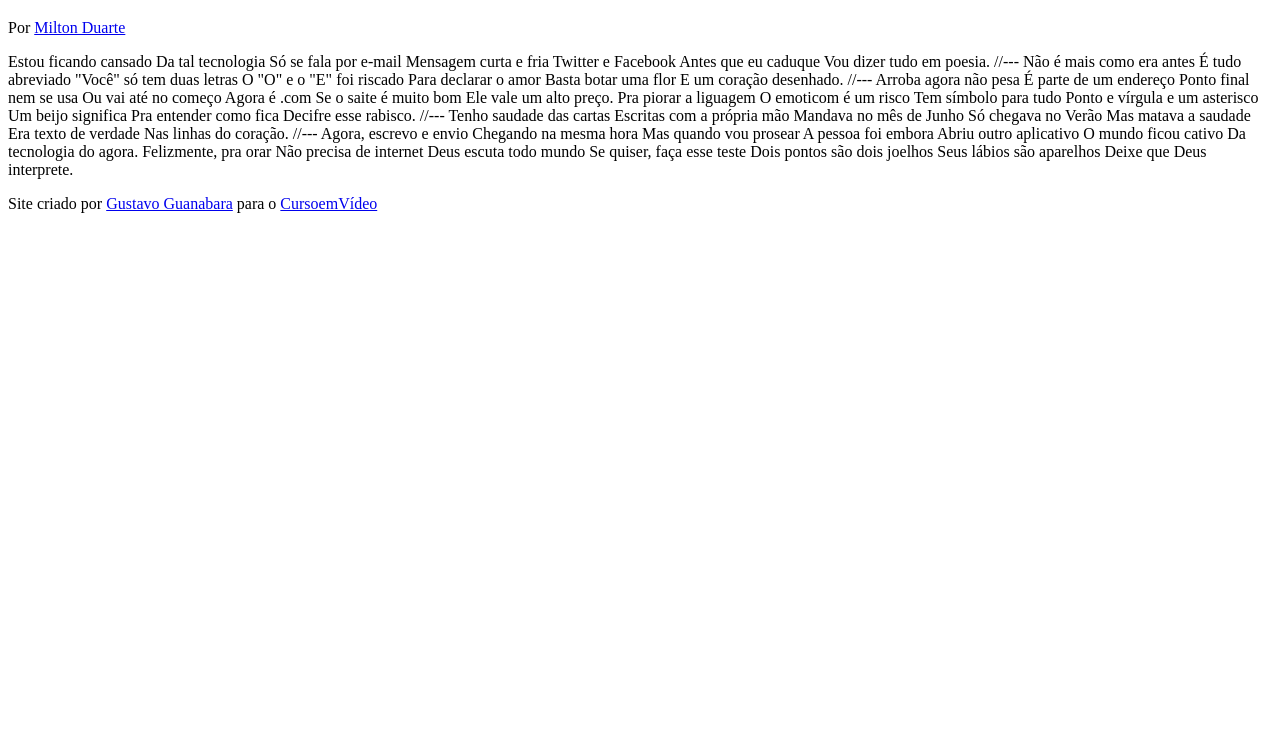
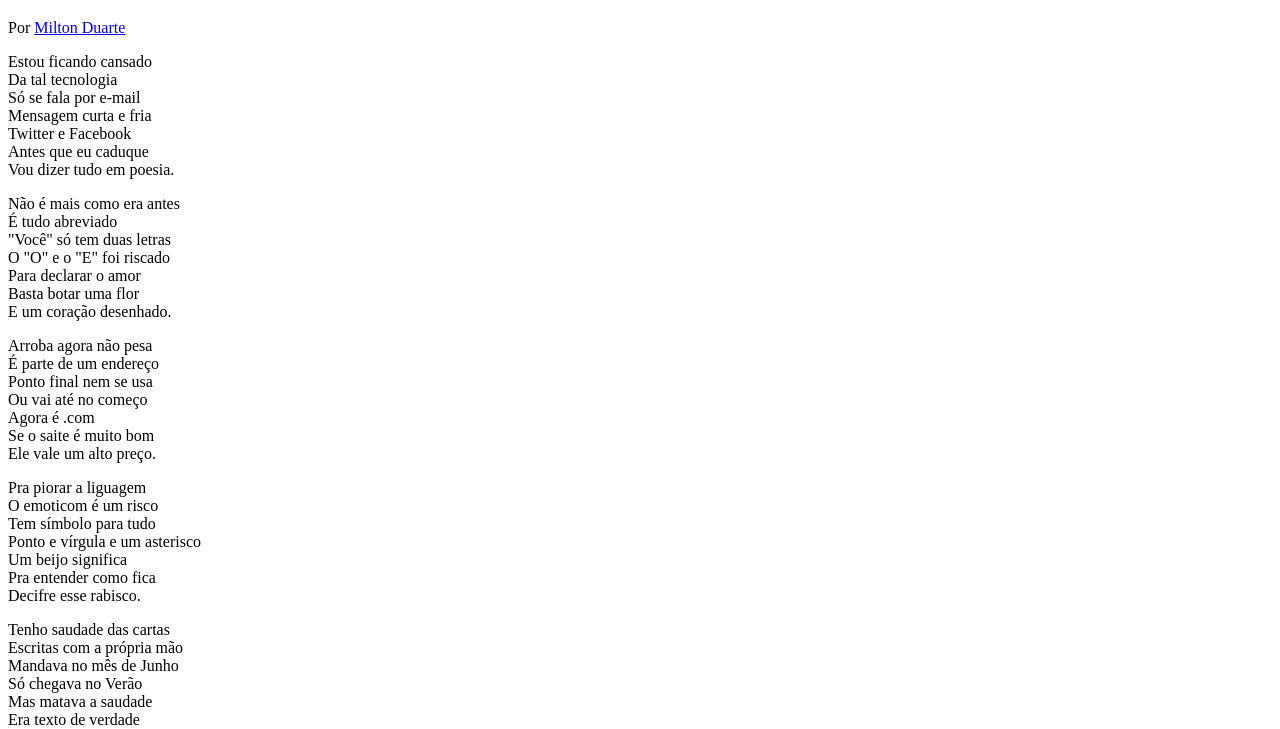
Before and after one commit to GabSilvaCosta/html-css3, a plain HTML site: page Desafios HTML 5/desafio-012/index.html in a window 1280 px wide. Shown: the part 61-790 px from the top of the page. Drawn offline with Linux system fonts and the light colour scheme.

Commit message:
atualizações desafio012

```diff
--- /dev/null
+++ b/Desafios HTML 5/desafio-012/estilo/style.css
@@ -0,0 +1 @@
+@charset "UTF-8";
--- a/Desafios HTML 5/desafio-012/index.html
+++ b/Desafios HTML 5/desafio-012/index.html
@@ -4,78 +4,97 @@
     <meta charset="UTF-8">
     <meta name="viewport" content="width=device-width, initial-scale=1.0">
     <title>Cordel Moderno</title>
+    <link rel="stylesheet" href="estilo/style.css">
 </head>
 <body>
     <header>
         <h1>Cordel Moderno</h1>
             <p>
-                Por <a href="https://www.recantodasletras.com.br/poesias/3186743]" target="_blank">Milton Duarte</a>
+                Por <a href="https://www.recantodasletras.com.br/poesias/3186743" target="_blank">Milton Duarte</a>
             </p>
     </header>
 
-    Estou ficando cansado
-    Da tal tecnologia
-    Só se fala por e-mail
-    Mensagem curta e fria
-    Twitter e Facebook
-    Antes que eu caduque
-    Vou dizer tudo em poesia.
+    <section>
+        <p>
+            Estou ficando cansado <br>
+            Da tal tecnologia <br>
+            Só se fala por e-mail <br>
+            Mensagem curta e fria <br>
+            Twitter e Facebook <br>
+            Antes que eu caduque <br>
+            Vou dizer tudo em poesia.
+        </p>
+    </section>
 
-    //---
+    <section>
+        <p>
+            Não é mais como era antes <br>
+            É tudo abreviado <br>
+            "Você" só tem duas letras <br>
+            O "O" e o "E" foi riscado <br>
+            Para declarar o amor <br>
+            Basta botar uma flor <br>
+            E um coração desenhado.
+        </p>
+    </section>
 
-    Não é mais como era antes
-    É tudo abreviado
-    "Você" só tem duas letras
-    O "O" e o "E" foi riscado
-    Para declarar o amor
-    Basta botar uma flor
-    E um coração desenhado.
+    <section>
+        <p>
+            Arroba agora não pesa <br>
+            É parte de um endereço <br>
+            Ponto final nem se usa <br>
+            Ou vai até no começo <br>
+            Agora é .com <br>
+            Se o saite é muito bom <br>
+            Ele vale um alto preço. <br>
+        </p>
 
-    //---
+        <p>
+            Pra piorar a liguagem <br>
+            O emoticom é um risco <br>
+            Tem símbolo para tudo <br>
+            Ponto e vírgula e um asterisco <br>
+            Um beijo significa <br>
+            Pra entender como fica <br>
+            Decifre esse rabisco.
+        </p>
 
-    Arroba agora não pesa
-    É parte de um endereço
-    Ponto final nem se usa
-    Ou vai até no começo
-    Agora é .com
-    Se o saite é muito bom
-    Ele vale um alto preço.
+    </section>
 
-    Pra piorar a liguagem
-    O emoticom é um risco
-    Tem símbolo para tudo
-    Ponto e vírgula e um asterisco
-    Um beijo significa
-    Pra entender como fica
-    Decifre esse rabisco.
+    <section>
+        <p>
+            Tenho saudade das cartas <br>
+            Escritas com a própria mão <br>
+            Mandava no mês de Junho <br>
+            Só chegava no Verão <br>
+            Mas matava a saudade <br>
+            Era texto de verdade <br>
+            Nas linhas do coração.
+        </p>
+    </section>
 
-    //---
+    <section>
+        <p>
+            Agora, escrevo e envio <br>
+            Chegando na mesma hora <br>
+            Mas quando vou prosear <br>
+            A pessoa foi embora <br>
+            Abriu outro aplicativo <br>
+            O mundo ficou cativo <br>
+            Da tecnologia do agora. <br>
+        </p>
 
-    Tenho saudade das cartas
-    Escritas com a própria mão
-    Mandava no mês de Junho
-    Só chegava no Verão
-    Mas matava a saudade
-    Era texto de verdade
-    Nas linhas do coração.
+            <p>
+                Felizmente, pra orar <br>
+                Não precisa de internet <br>
+                Deus escuta todo mundo <br>
+                Se quiser, faça esse teste <br>
+                Dois pontos são dois joelhos <br>
+                Seus lábios são aparelhos <br>
+                Deixe que Deus interprete. <br>
+            </p>
 
-    //---
-
-    Agora, escrevo e envio
-    Chegando na mesma hora
-    Mas quando vou prosear
-    A pessoa foi embora
-    Abriu outro aplicativo
-    O mundo ficou cativo
-    Da tecnologia do agora.
-
-    Felizmente, pra orar
-    Não precisa de internet
-    Deus escuta todo mundo
-    Se quiser, faça esse teste
-    Dois pontos são dois joelhos
-    Seus lábios são aparelhos
-    Deixe que Deus interprete.
+    </section>
 
     <footer>
         <p>Site criado por <a href="https://github.com/gustavoguanabara" target="_blank" rel="external">Gustavo Guanabara</a> para o <a href="https://www.cursoemvideo.com" target="_blank" rel="external">CursoemVídeo</a></p>
```
